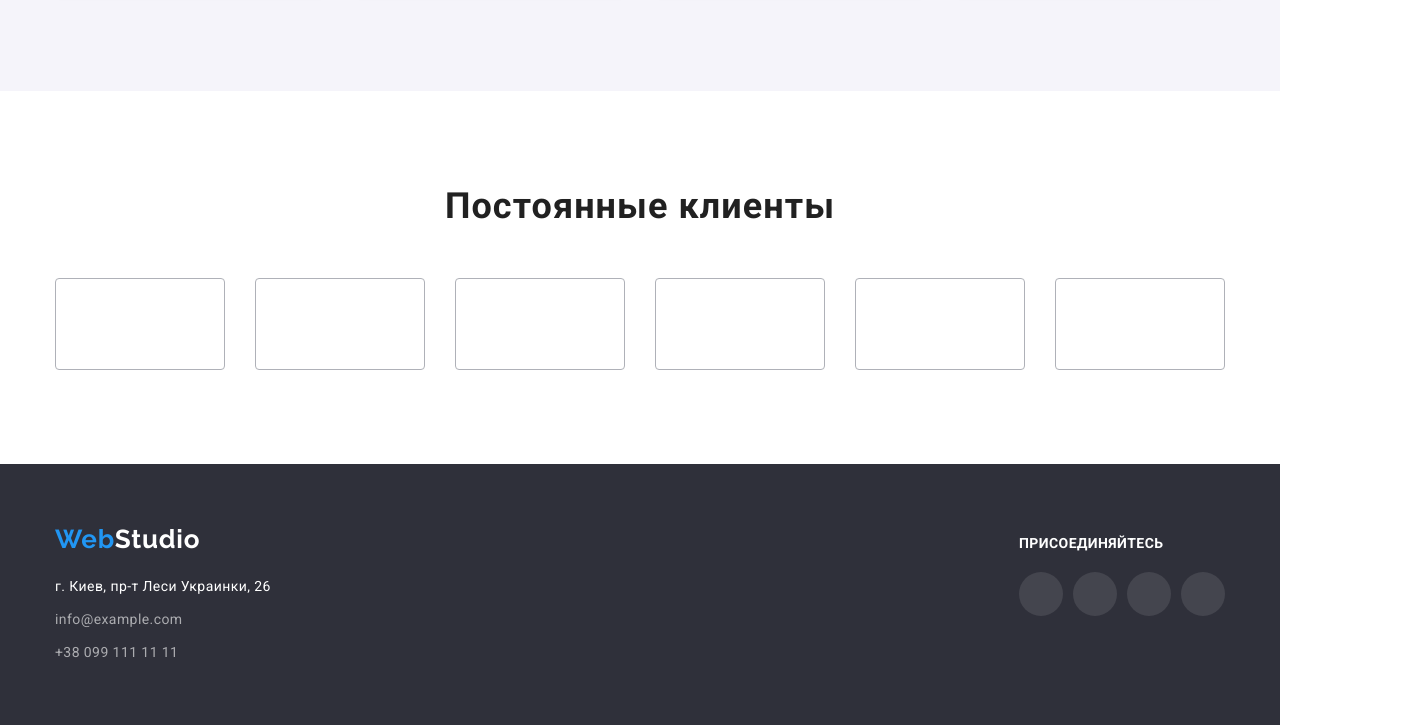
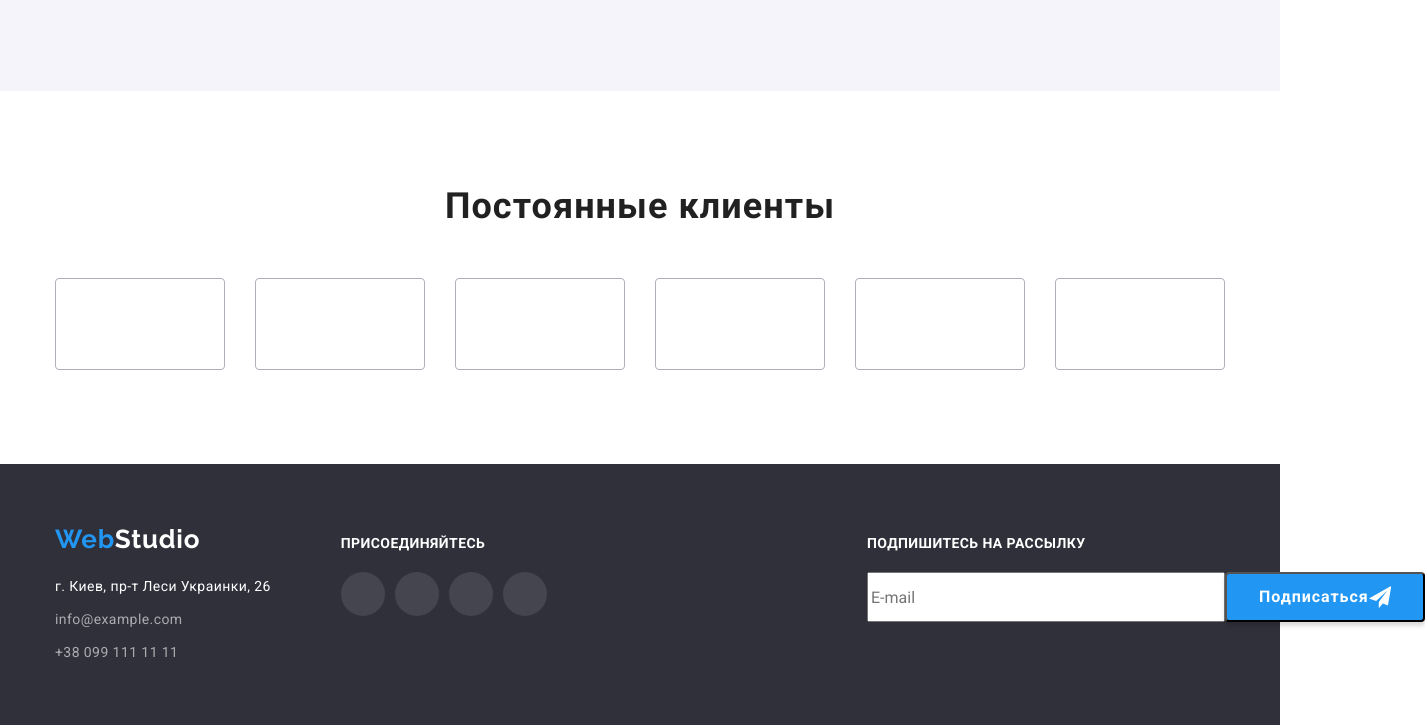
Before and after one commit to KryzhMax/goit-markup-hw-05, a plain HTML site: page index.html in a window 1280 px wide. Shown: the part 2217-2942 px from the top of the page, 1425 px wide, since content can reach past the window. Drawn offline with nearby package versions, Linux system fonts and the light colour scheme.

Commit message:
Update index.html

```diff
--- a/index.html
+++ b/index.html
@@ -440,7 +440,7 @@
             </li>
           </ul>
         </div>
-        <!-- <div class="footer-item">
+        <div class="footer-item">
           <form action="submit" class="form">
             <label for="user_email">
               <b class="footer-title">Подпишитесь на рассылку</b>
@@ -458,7 +458,7 @@
               </svg>
             </button>
           </form>
-        </div> -->
+        </div>
       </div>
     </footer>
     <div class="backdrop is-hidden" data-modal>
```
